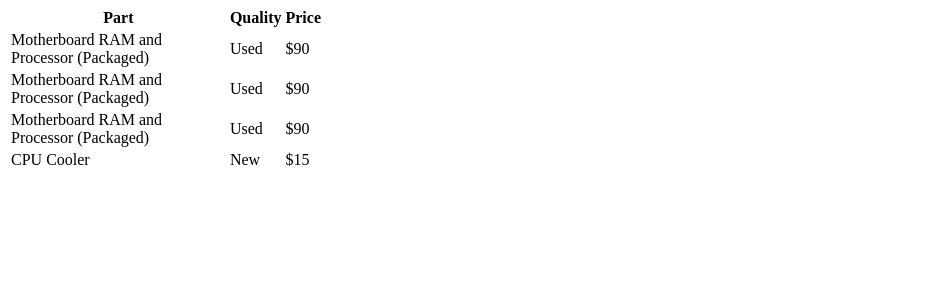
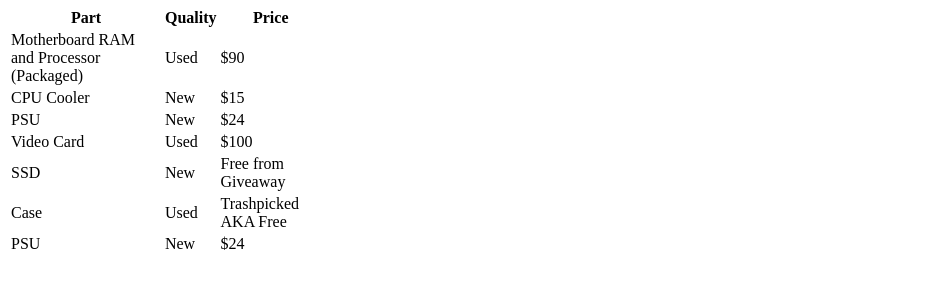
Before and after one commit to pricelesspersuader/pricelesspersuader.github.io, a plain HTML site: page index.html in a window 1280 px wide. Shown: the part 485-772 px from the top of the page, without its empty margins (0-938 px from the left). Drawn offline with Linux system fonts and the light colour scheme.

Commit message:
Fuck this table shit fam.

```diff
--- a/index.html
+++ b/index.html
@@ -18,20 +18,35 @@
     <td>$90</td>
   </tr>
     <tr>
-    <td>Motherboard RAM and Processor (Packaged)</td>
-    <td>Used</td>
-    <td>$90</td>
-  </tr>
-    <tr>
-    <td>Motherboard RAM and Processor (Packaged)</td>
-    <td>Used</td>
-    <td>$90</td>
-  </tr>
-  <tr>
     <td>CPU Cooler</td>
     <td>New</td>
     <td>$15</td>
   </tr>
+    <tr>
+    <td>PSU</td>
+    <td>New</td>
+    <td>$24</td>
+  </tr>
+  <tr>
+    <td>Video Card</td>
+    <td>Used</td>
+    <td>$100</td>
+  </tr>
+      <tr>
+    <td>SSD</td>
+    <td>New</td>
+    <td>Free from Giveaway</td>
+  </tr>
+      <tr>
+    <td>Case</td>
+    <td>Used</td>
+    <td>Trashpicked AKA Free</td>
+  </tr>
+      <tr>
+    <td>PSU</td>
+    <td>New</td>
+    <td>$24</td>
+  </tr>
 </table>
 </body>
 </html>
```
